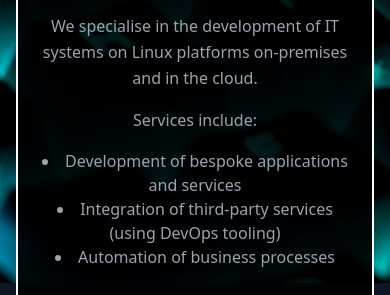
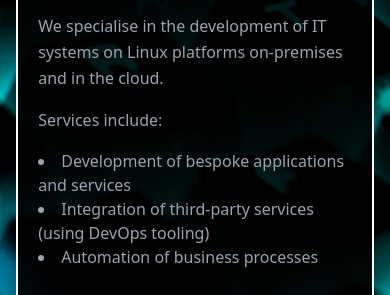
Before and after one commit to hashbangsystems/hashbangsystems.github.io, a plain HTML site: page index.htm in a window 390 px wide. Shown: the part 493-788 px from the top of the page. Drawn offline with Linux system fonts and the light colour scheme.

Commit message:
Styling update

```diff
--- a/index.htm
+++ b/index.htm
@@ -19,7 +19,7 @@
   </header>
 
   <section class="text-gray-400 body-font">
-    <div class="h-[calc(100vh-148px)] flex items-center justify-center">
+    <div class="min-h-[calc(100vh-148px)] flex items-center justify-center">
       <div class="container bg-black bg-opacity-90 border-white rounded-xl border-2 m-auto flex px-5 md:py-24 py-12 lg:w-3/4 md:w-4/5 w-11/12 md:flex-row flex-col items-center">
         <div class="lg:max-w-lg lg:w-full md:w-1/2 mb-10 md:mb-0">
           <div class=fakeMenu>
@@ -35,7 +35,7 @@
             <p class="line5 term-text">><span class="cursor5">_</span></p>
           </div>
         </div>
-        <div class="lg:flex-grow md:w-1/2 flex flex-col md:items-start md:text-left items-center text-center">
+        <div class="lg:flex-grow md:w-1/2 flex flex-col items-start text-left">
           <h1 class="title-font sm:text-4xl text-3xl mb-4 font-medium text-white">Hashbang Systems</h1>
           <p class="mb-4 leading-relaxed">Hashbang Systems Limited are a software engineering consultancy based in the UK.</p>
           <p class="mb-4 leading-relaxed">We specialise in the development of IT systems on Linux platforms on-premises and in the cloud.</p>
```
Also changed, not shown: styles.css.
